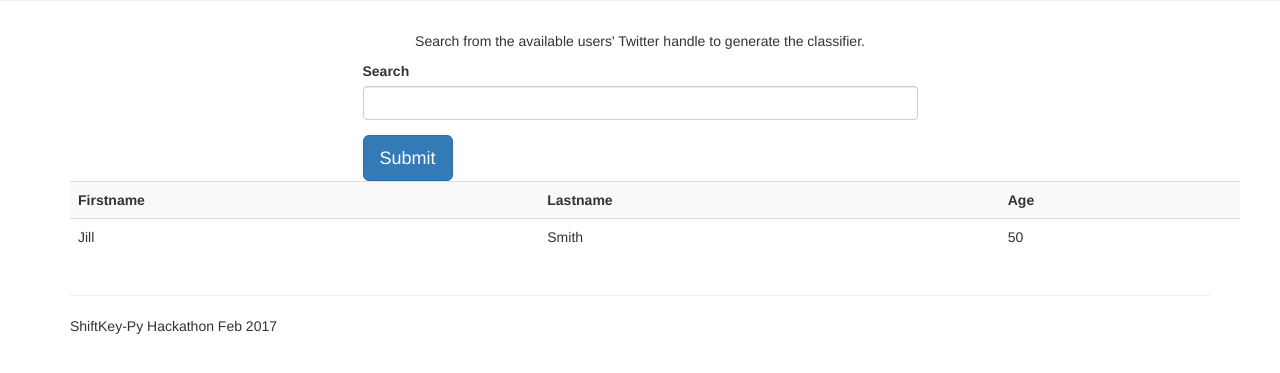
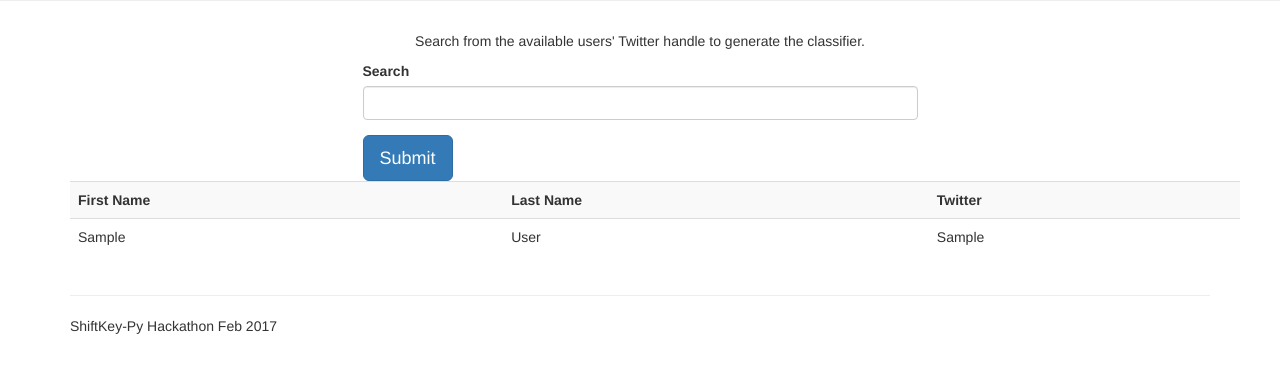
Before and after one commit to DalDevWorks/skl-py-hackathon, a Django app: page /profile_scraper/ in a window 1280 px wide. Shown: the part 299-672 px from the top of the page. Run offline with Django 3.2, Linux system fonts and the light colour scheme; tables that the repository leaves empty hold one stand-in row (values such as "Sample post"); some libraries are stand-ins or nearby versions.

Commit message:
Add users iterator

```diff
--- a/profile_scraper/templates/profile_scraper/index.html
+++ b/profile_scraper/templates/profile_scraper/index.html
@@ -74,15 +74,17 @@
         <div class="row">
           <table class="table table-striped">
             <tr>
-              <th>Firstname</th>
-              <th>Lastname</th>
-              <th>Age</th>
+              <th>First Name</th>
+              <th>Last Name</th>
+              <th>Twitter</th>
             </tr>
-            <tr>
-              <td>Jill</td>
-              <td>Smith</td>
-              <td>50</td>
-            </tr>
+            {% for user in users %}
+                <tr>
+                  <td>{{ user.firstName }}</td>
+                  <td>{{ user.lastName }}</td>
+                  <td>{{ user.twitterSource }}</td>
+                </tr>
+            {% endfor %}
           </table>
         </div>
       </div>
--- a/profile_scraper/views.py
+++ b/profile_scraper/views.py
@@ -9,7 +9,8 @@ from django.urls import reverse
 Index displays form to enter a twitter handle
 """
 def index(request):
-    return render(request, 'profile_scraper/index.html')
+    users = Profile.objects.all()
+    return render(request, 'profile_scraper/index.html', {'users' : users})
 
 """
 Lookup takes a post request from index.html and parses the twitter handle from the form
```
